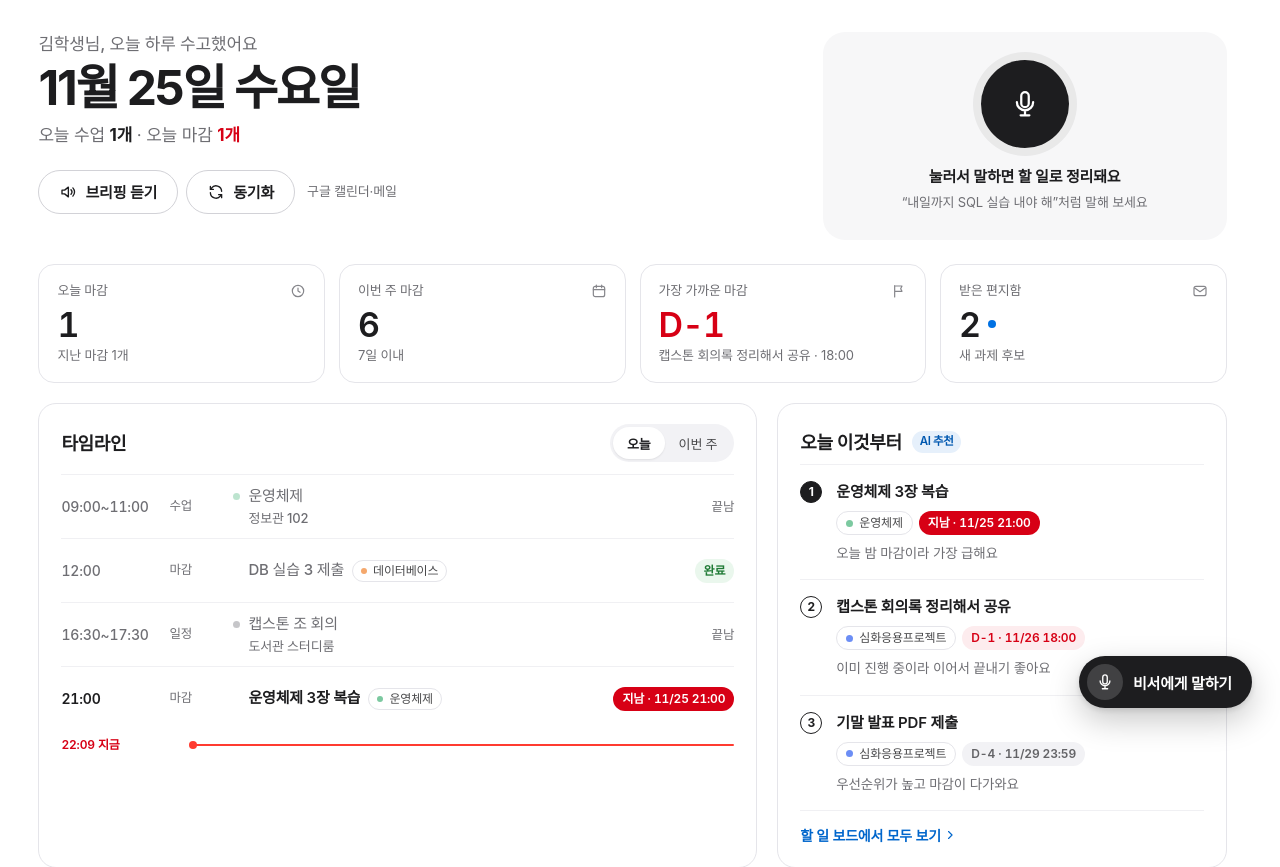
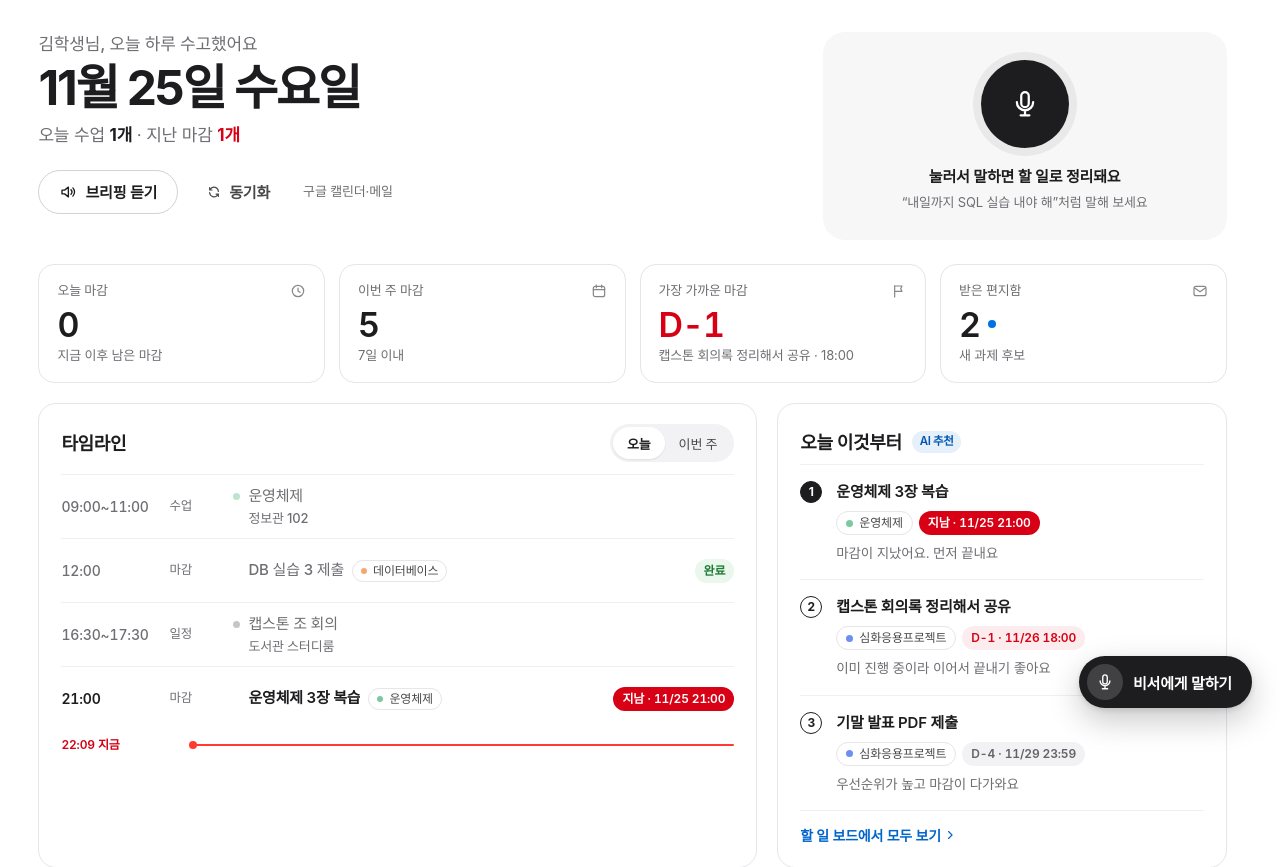
Before and after one commit to gimseungjin60/voice-planner, a Node server app: page / in a window 1280 px wide. Shown: the part 64-931 px from the top of the page. Run offline with Node 20, Linux system fonts and the light colour scheme; some web fonts are replaced.

Commit message:
fix: 대시보드 마감 숫자 중복·추천 이유 모순 정리
- 오늘·이번 주 마감은 지금 이후 남은 것만 세고 지난 마감은 제목 줄에서 한 번만 알림
- AI 추천 이유에 지난 마감 표시를 넘겨 "오늘 밤 마감" 같은 표현을 막음
- 타임라인의 '끝남' 표기 제거(흐림 처리로 충분), 동기화는 글자 버튼으로 낮춤

Co-Authored-By: Claude Opus 5.5 <noreply@anthropic.com>
Claude-Session: https://claude.ai/code/session_015Xd5b8kVm6D3PTTfy56faq

```diff
--- a/public/css/style.css
+++ b/public/css/style.css
@@ -3483,6 +3483,14 @@ dialog[open] > * {
 }
 .error-page .btn {
   margin-top: 28px;
+}
+
+/* 대시보드 동기화: 자주 누르지 않는 보조 동작이라 글자 버튼으로 낮춘다 */
+.today-actions .btn.sync {
+  color: var(--ink-2);
+}
+.today-actions .btn.sync:hover {
+  color: var(--ink);
 }
 
 /* ---------- 좁은 화면: 가로 스크롤만 안 생기게 ---------- */
--- a/public/js/dashboard.js
+++ b/public/js/dashboard.js
@@ -17,8 +17,10 @@ async function loadSummary() {
   const s = r.data;
   $("sum-today").textContent = s.today;
   $("sum-week").textContent = s.week;
-  $("sum-overdue").textContent = s.overdue;
-  $("hero-due").innerHTML = ` · 오늘 마감 <b class="${s.today ? "red" : ""}">${s.today}개</b>`;
+  // 지난 마감은 제목 줄에서만 한 번 알린다. 없으면 오늘 남은 마감 수를 보여 준다
+  $("hero-due").innerHTML = s.overdue
+    ? ` · 지난 마감 <b class="red">${s.overdue}개</b>`
+    : ` · 오늘 남은 마감 <b>${s.today}개</b>`;
 
   if (s.nearest) {
     const { short, cls } = dueInfo(s.nearest.due_at);
@@ -73,8 +75,7 @@ function itemHtml(it, now, isNext) {
   const color = it.subject_color ? `--c:${esc(it.subject_color)}` : "";
   let right = "";
   if (task) right = done ? `<span class="due done">완료</span>` : `<span class="due ${dueInfo(it.due_at).cls}">${esc(dueInfo(it.due_at).label)}</span>`;
-  else if (past) right = `<span class="tl-end">끝남</span>`;
-  else if (isNext) right = soon(start, now);
+  else if (isNext && !past) right = soon(start, now);
   if (!right && it.kind === "event" && it.provider === "google")
     right = `<span class="badge"><svg class="i" aria-hidden="true"><use href="#i-calendar"/></svg>구글</span>`;
   const body = task
--- a/scripts/preview.js
+++ b/scripts/preview.js
@@ -198,14 +198,16 @@ app.get("/api/tasks/summary", async (req, res) => {
   const t0 = today();
   const week = addDays(t0, 7);
   const open = tasks.filter((t) => t.status !== "done").sort((a, b) => (a.due_at || "9").localeCompare(b.due_at || "9"));
-  const REASON = ["오늘 밤 마감이라 가장 급해요", "이미 진행 중이라 이어서 끝내기 좋아요", "우선순위가 높고 마감이 다가와요"];
+  // 이유 문구는 마감 상태에 맞춘다 (지난 마감에 "오늘 밤 마감"이라 쓰지 않게)
+  const reasonOf = (t, i) =>
+    t.due_at && t.due_at < now ? "마감이 지났어요. 먼저 끝내요" : ["오늘 안에 끝내야 해요", "이미 진행 중이라 이어서 끝내기 좋아요", "우선순위가 높고 마감이 다가와요"][i];
   const top = [open.find((t) => t.due_at?.startsWith(t0)), open.find((t) => t.status === "doing"), open.find((t) => t.priority === "high")]
     .filter((t, i, a) => t && a.indexOf(t) === i)
     .slice(0, 3)
-    .map((t, i) => ({ ...taskOut(t), reason: REASON[i] }));
+    .map((t, i) => ({ ...taskOut(t), reason: reasonOf(t, i) }));
   ok(res, {
-    today: open.filter((t) => t.due_at?.startsWith(t0)).length,
-    week: open.filter((t) => t.due_at && t.due_at.slice(0, 10) >= t0 && t.due_at.slice(0, 10) <= week).length,
+    today: open.filter((t) => t.due_at?.startsWith(t0) && t.due_at >= now).length,
+    week: open.filter((t) => t.due_at && t.due_at >= now && t.due_at.slice(0, 10) <= week).length,
     overdue: open.filter((t) => t.due_at && t.due_at < now).length,
     nearest: open.find((t) => t.due_at && t.due_at >= now) ? taskOut(open.find((t) => t.due_at && t.due_at >= now)) : null,
     top,
--- a/services/ai.js
+++ b/services/ai.js
@@ -170,10 +170,11 @@ JSON만 출력: {"subject":"목록 중 과목명 또는 null","points":["핵심
 async function prioritize({ userId, tasks, now }) {
   if (!tasks.length) return [];
   const input = tasks
-    .map((t) => `${t.task_id}|${t.title}|${t.subject_name || "-"}|마감:${t.due_at || "없음"}|${t.priority}|${t.status}`)
+    .map((t) => `${t.task_id}|${t.title}|${t.subject_name || "-"}|마감:${t.due_at || "없음"}${t.due_at && t.due_at < now ? "(지남)" : ""}|${t.priority}|${t.status}`)
     .join("\n");
   const system = `지금은 ${now}. 대학생의 할 일 목록(id|제목|과목|마감|우선순위|상태)을 보고 오늘 먼저 할 3개를 고른다.
-마감이 가까운 것, 우선순위 high, 이미 진행 중(doing)인 것을 우선한다. 이유는 20자 내외 한국어 한 줄.
+마감이 지난 것(지남), 마감이 가까운 것, 우선순위 high, 이미 진행 중(doing)인 것을 우선한다. 이유는 20자 내외 한국어 한 줄.
+(지남) 표시가 있으면 이유에 "지났어요"처럼 지난 사실을 쓰고 "오늘 밤 마감" 같은 앞으로의 표현은 쓰지 않는다.
 JSON만 출력: {"top":[{"task_id":1,"reason":"..."}]}`;
   const r = await call({ feature: "prioritize", userId, system, input, maxTokens: 400 });
   if (!r || !Array.isArray(r.top)) return null;
--- a/views/dashboard.ejs
+++ b/views/dashboard.ejs
@@ -17,7 +17,7 @@
       <p class="lead" id="hero-lead">오늘 수업 <b><%= classes.length %>개</b><span id="hero-due"></span></p>
       <div class="today-actions">
         <button class="btn line" id="briefing-btn"><svg class="i" aria-hidden="true"><use href="#i-speaker"/></svg><span>브리핑 듣기</span></button>
-        <button class="btn line" id="sync-btn"><svg class="i" aria-hidden="true"><use href="#i-sync"/></svg><span>동기화</span></button>
+        <button class="btn text sync" id="sync-btn" title="구글 캘린더·메일 동기화"><svg class="i sm" aria-hidden="true"><use href="#i-sync"/></svg><span>동기화</span></button>
         <span class="fine" id="sync-note">구글 캘린더·메일</span>
       </div>
       <p class="briefing hidden" id="briefing-text" aria-live="polite"></p>
@@ -33,7 +33,7 @@
     <a class="stat" href="/tasks">
       <span class="label">오늘 마감<svg class="i" aria-hidden="true"><use href="#i-clock"/></svg></span>
       <span class="value" id="sum-today"><span class="skel" style="width: 28px; height: 30px"></span></span>
-      <span class="hint">지난 마감 <span id="sum-overdue">-</span>개</span>
+      <span class="hint">지금 이후 남은 마감</span>
     </a>
     <a class="stat" href="/tasks">
       <span class="label">이번 주 마감<svg class="i" aria-hidden="true"><use href="#i-calendar"/></svg></span>
```
Also changed, not shown: routes/api/tasks.js (+9 -4 lines).
